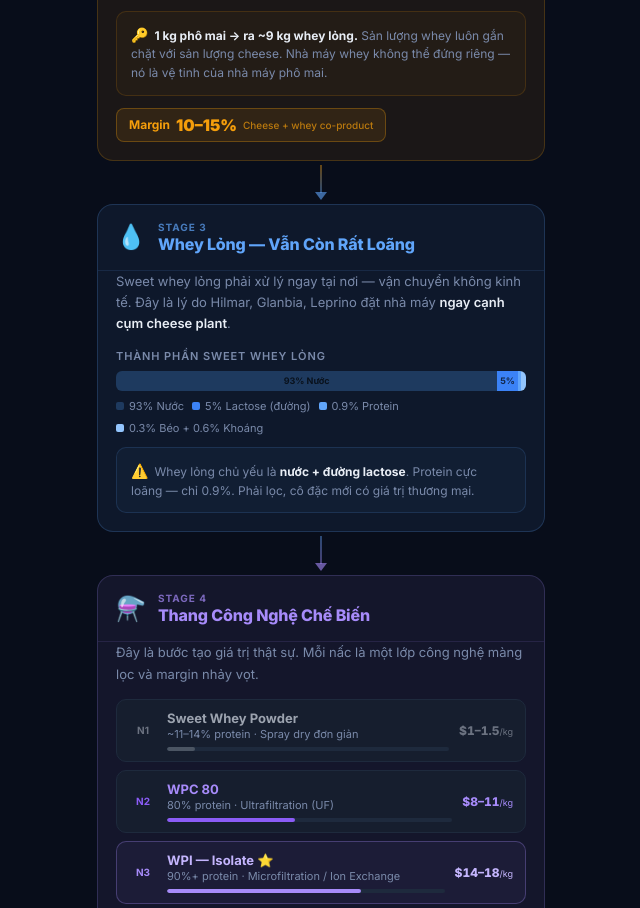
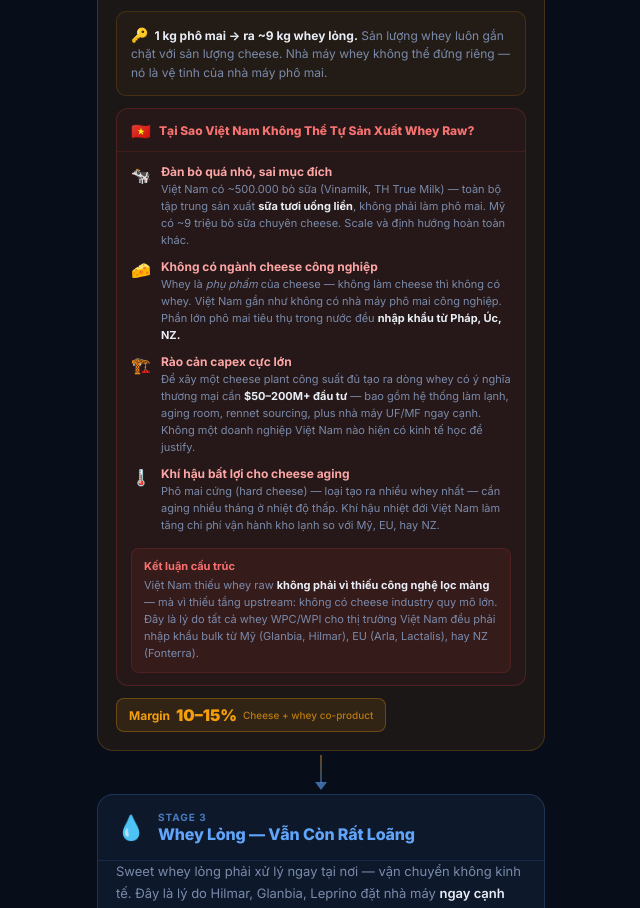
Before and after one commit to nthunggs/sp-pages, a plain HTML site: page index.html in a window 1280 px wide. Shown: the part 1038-1946 px from the top of the page, without its empty margins (319-959 px from the left). Drawn offline with Linux system fonts and the light colour scheme.

Commit message:
Add Vietnam whey analysis to Stage 2

```diff
--- a/index.html
+++ b/index.html
@@ -714,6 +714,56 @@
       </div>
 
       <div class="gap-sm"></div>
+
+      <!-- VN BLOCK -->
+      <div style="border-radius:12px;border:1px solid rgba(239,68,68,0.2);background:rgba(239,68,68,0.05);overflow:hidden;">
+        <div style="display:flex;align-items:center;gap:8px;padding:12px 14px 10px;border-bottom:1px solid rgba(239,68,68,0.12);">
+          <span style="font-size:16px;">🇻🇳</span>
+          <span style="font-size:12px;font-weight:800;color:#f87171;">Tại Sao Việt Nam Không Thể Tự Sản Xuất Whey Raw?</span>
+        </div>
+        <div style="padding:12px 14px;display:flex;flex-direction:column;gap:10px;">
+
+          <div style="display:flex;gap:10px;align-items:flex-start;">
+            <span style="font-size:16px;flex-shrink:0;margin-top:1px;">🐄</span>
+            <div>
+              <div style="font-size:12px;font-weight:700;color:#fca5a5;margin-bottom:2px;">Đàn bò quá nhỏ, sai mục đích</div>
+              <div style="font-size:11px;color:var(--muted);line-height:1.55;">Việt Nam có ~500.000 bò sữa (Vinamilk, TH True Milk) — toàn bộ tập trung sản xuất <strong style="color:var(--text);">sữa tươi uống liền</strong>, không phải làm phô mai. Mỹ có ~9 triệu bò sữa chuyên cheese. Scale và định hướng hoàn toàn khác.</div>
+            </div>
+          </div>
+
+          <div style="display:flex;gap:10px;align-items:flex-start;">
+            <span style="font-size:16px;flex-shrink:0;margin-top:1px;">🧀</span>
+            <div>
+              <div style="font-size:12px;font-weight:700;color:#fca5a5;margin-bottom:2px;">Không có ngành cheese công nghiệp</div>
+              <div style="font-size:11px;color:var(--muted);line-height:1.55;">Whey là <em>phụ phẩm</em> của cheese — không làm cheese thì không có whey. Việt Nam gần như không có nhà máy phô mai công nghiệp. Phần lớn phô mai tiêu thụ trong nước đều <strong style="color:var(--text);">nhập khẩu từ Pháp, Úc, NZ.</strong></div>
+            </div>
+          </div>
+
+          <div style="display:flex;gap:10px;align-items:flex-start;">
+            <span style="font-size:16px;flex-shrink:0;margin-top:1px;">🏗️</span>
+            <div>
+              <div style="font-size:12px;font-weight:700;color:#fca5a5;margin-bottom:2px;">Rào cản capex cực lớn</div>
+              <div style="font-size:11px;color:var(--muted);line-height:1.55;">Để xây một cheese plant công suất đủ tạo ra dòng whey có ý nghĩa thương mại cần <strong style="color:var(--text);">$50–200M+ đầu tư</strong> — bao gồm hệ thống làm lạnh, aging room, rennet sourcing, plus nhà máy UF/MF ngay cạnh. Không một doanh nghiệp Việt Nam nào hiện có kinh tế học để justify.</div>
+            </div>
+          </div>
+
+          <div style="display:flex;gap:10px;align-items:flex-start;">
+            <span style="font-size:16px;flex-shrink:0;margin-top:1px;">🌡️</span>
+            <div>
+              <div style="font-size:12px;font-weight:700;color:#fca5a5;margin-bottom:2px;">Khí hậu bất lợi cho cheese aging</div>
+              <div style="font-size:11px;color:var(--muted);line-height:1.55;">Phô mai cứng (hard cheese) — loại tạo ra nhiều whey nhất — cần aging nhiều tháng ở nhiệt độ thấp. Khí hậu nhiệt đới Việt Nam làm tăng chi phí vận hành kho lạnh so với Mỹ, EU, hay NZ.</div>
+            </div>
+          </div>
+
+          <div style="margin-top:4px;padding:10px 12px;background:rgba(239,68,68,0.08);border-radius:8px;border:1px solid rgba(239,68,68,0.15);">
+            <div style="font-size:11px;font-weight:700;color:#f87171;margin-bottom:4px;">Kết luận cấu trúc</div>
+            <div style="font-size:11px;color:var(--muted);line-height:1.55;">Việt Nam thiếu whey raw <strong style="color:var(--text);">không phải vì thiếu công nghệ lọc màng</strong> — mà vì thiếu tầng upstream: không có cheese industry quy mô lớn. Đây là lý do tất cả whey WPC/WPI cho thị trường Việt Nam đều phải nhập khẩu bulk từ Mỹ (Glanbia, Hilmar), EU (Arla, Lactalis), hay NZ (Fonterra).</div>
+          </div>
+
+        </div>
+      </div>
+
+      <div class="gap-sm"></div>
       <div class="margin-badge">
         <span>Margin</span>
         <span style="font-size:16px;font-weight:900;">10–15%</span>
```
